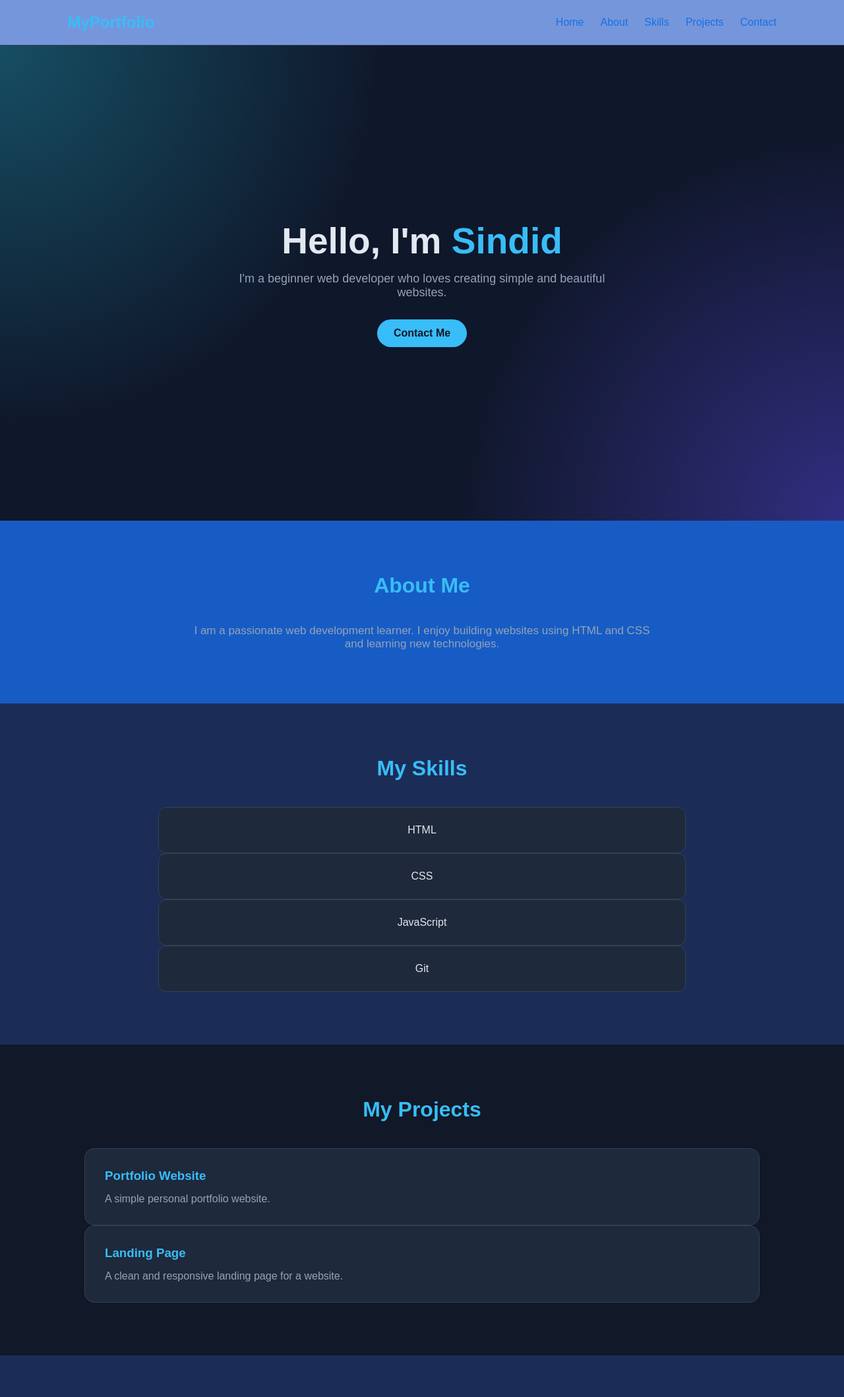
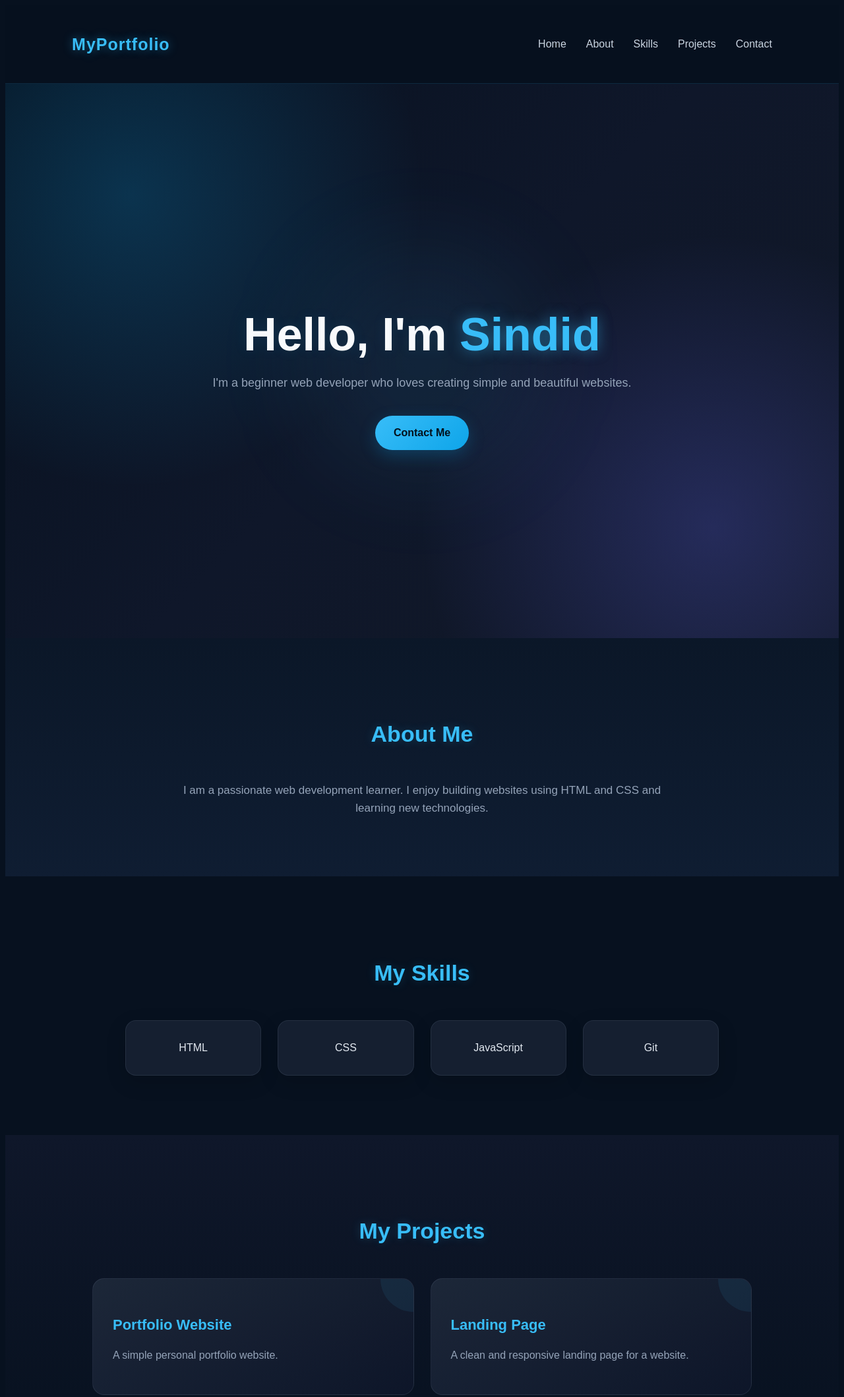
Before and after one commit to dquad90/WebE, a plain HTML site: page index.html in a window 1280 px wide. Shown: the top 2117 px of the page at 66% size. Drawn offline with Linux system fonts and the light colour scheme.

Commit message:
feature1

````diff
--- a/style.css
+++ b/style.css
@@ -1,161 +1,524 @@
+```css
+/* =========================
+   RESET
+========================= */
+
 * {
     margin: 0;
     padding: 0;
     box-sizing: border-box;
     scroll-behavior: smooth;
 }
+
 body {
-    font-family: Arial, sans-serif;
-    background: #1b2d57;
+    font-family: "Poppins", Arial, sans-serif;
+    background: #07111f;
     color: #e2e8f0;
+    line-height: 1.6;
 }
+
+
+/* =========================
+   HEADER / NAVBAR
+========================= */
+
 header {
-    background: #7696db;
-    padding: 20px 8%;
+    background: rgba(7, 17, 31, 0.75);
+    backdrop-filter: blur(15px);
+    -webkit-backdrop-filter: blur(15px);
+
+    padding: 18px 8%;
     position: sticky;
     top: 0;
-    z-index: 1;
-    border-bottom: 1px solid #334155;
+    z-index: 1000;
+
+    border-bottom: 1px solid rgba(56, 189, 248, 0.15);
 }
+
 nav {
     display: flex;
     justify-content: space-between;
     align-items: center;
 }
+
 nav h2 {
     color: #38bdf8;
+    font-size: 25px;
+    letter-spacing: 1px;
+
+    text-shadow: 0 0 15px rgba(56, 189, 248, 0.4);
 }
+
 nav ul {
     display: flex;
-    gap: 25px;
+    gap: 30px;
     list-style: none;
 }
+
 nav a {
-    color: #1471e4;
+    color: #cbd5e1;
     text-decoration: none;
-    transition: 0.3s;
+    font-weight: 500;
+    transition: 0.3s ease;
+    position: relative;
 }
+
+nav a::after {
+    content: "";
+    position: absolute;
+    width: 0;
+    height: 2px;
+    left: 50%;
+    bottom: -6px;
+    background: #38bdf8;
+    transition: 0.3s ease;
+    transform: translateX(-50%);
+}
+
 nav a:hover {
     color: #38bdf8;
 }
+
+nav a:hover::after {
+    width: 100%;
+}
+
+
+/* =========================
+   HERO SECTION
+========================= */
+
 .he {
     min-height: 90vh;
+
     display: flex;
     align-items: center;
     justify-content: center;
+
     text-align: center;
-    padding: 40px 20px;
+    padding: 60px 20px;
 
     background:
-        radial-gradient(circle at top left, #164e63, transparent 40%),
-        radial-gradient(circle at bottom right, #312e81, transparent 40%),
-        #0f172a;
+        radial-gradient(
+            circle at 15% 20%,
+            rgba(14, 165, 233, 0.22),
+            transparent 35%
+        ),
+        radial-gradient(
+            circle at 85% 80%,
+            rgba(99, 102, 241, 0.25),
+            transparent 35%
+        ),
+        linear-gradient(
+            135deg,
+            #07111f,
+            #0f172a,
+            #111827
+        );
+
+    position: relative;
+    overflow: hidden;
 }
+
+.he::before {
+    content: "";
+    position: absolute;
+
+    width: 350px;
+    height: 350px;
+
+    border-radius: 50%;
+    background: rgba(56, 189, 248, 0.08);
+
+    filter: blur(70px);
+}
+
+.he > div {
+    position: relative;
+    z-index: 2;
+}
+
 .he h1 {
-    font-size: 55px;
-    margin-bottom: 15px;
+    font-size: clamp(40px, 7vw, 70px);
+    font-weight: 700;
+    line-height: 1.1;
+
+    margin-bottom: 20px;
+
+    color: #f8fafc;
+
+    text-shadow:
+        0 0 20px rgba(56, 189, 248, 0.1);
 }
+
 .he h1 span {
     color: #38bdf8;
+
+    text-shadow:
+        0 0 20px rgba(56, 189, 248, 0.5);
 }
+
 .he p {
-    max-width: 600px;
-    margin: auto;
+    max-width: 650px;
+    margin: 0 auto 35px;
+
     color: #94a3b8;
     font-size: 18px;
-    margin-bottom: 30px;
 }
+
+
+/* =========================
+   BUTTON
+========================= */
+
 .btn {
     display: inline-block;
-    padding: 12px 25px;
-    background: #38bdf8;
-    color: #0f172a;
+
+    padding: 13px 28px;
+
+    background: linear-gradient(
+        135deg,
+        #38bdf8,
+        #0ea5e9
+    );
+
+    color: #03111d;
+
     text-decoration: none;
+
     border-radius: 30px;
-    font-weight: bold;
-    transition: 0.3s;
+
+    font-weight: 700;
+
+    box-shadow:
+        0 8px 25px rgba(14, 165, 233, 0.25);
+
+    transition: 0.3s ease;
 }
+
 .btn:hover {
-    background: #7dd3fc;
-    transform: translateY(-3px);
+    background: linear-gradient(
+        135deg,
+        #7dd3fc,
+        #38bdf8
+    );
+
+    transform: translateY(-4px);
+
+    box-shadow:
+        0 12px 35px rgba(56, 189, 248, 0.4);
 }
+
+
+/* =========================
+   GENERAL SECTIONS
+========================= */
+
 section {
-    padding: 80px 10%;
+    padding: 90px 10%;
 }
+
 section h2 {
     text-align: center;
-    font-size: 32px;
-    margin-bottom: 40px;
+
+    font-size: 34px;
+
+    margin-bottom: 45px;
+
     color: #38bdf8;
+
+    text-shadow:
+        0 0 15px rgba(56, 189, 248, 0.2);
 }
+
+
+/* =========================
+   ABOUT
+========================= */
+
 #about {
     text-align: center;
-    background: #175cc4;
+
+    background:
+        linear-gradient(
+            180deg,
+            #0b1728,
+            #0f1d32
+        );
 }
+
 #about p {
-    max-width: 700px;
+    max-width: 750px;
+
     margin: auto;
+
     color: #94a3b8;
+
     font-size: 17px;
 }
 
+
+/* =========================
+   SKILLS
+========================= */
+
 .skills-container {
-    display: center;
-    grid-template-columns: repeat(4, 1fr);
-    gap: 59px;
-    max-width: 800px;
+    display: grid;
+
+    grid-template-columns:
+        repeat(auto-fit, minmax(180px, 1fr));
+
+    gap: 25px;
+
+    max-width: 900px;
+
     margin: auto;
 }
 
 .skill {
-    background: #1e293b;
-    padding: 25px;
+    background: rgba(30, 41, 59, 0.65);
+
+    padding: 28px 20px;
+
     text-align: center;
-    border-radius: 12px;
-    border: 1px solid #334155;
-    transition: 0.3s;
+
+    border-radius: 16px;
+
+    border: 1px solid rgba(148, 163, 184, 0.12);
+
+    backdrop-filter: blur(10px);
+
+    transition: 0.3s ease;
+
+    box-shadow:
+        0 10px 30px rgba(0, 0, 0, 0.15);
 }
+
 .skill:hover {
+    transform: translateY(-8px);
+
     border-color: #38bdf8;
-    transform: translateY(-5px);
+
+    box-shadow:
+        0 15px 35px rgba(56, 189, 248, 0.15);
 }
+
+.skill h3 {
+    color: #f8fafc;
+}
+
+
+/* =========================
+   PROJECTS
+========================= */
+
 #projects {
-    background: #111827;
+    background:
+        linear-gradient(
+            180deg,
+            #0f172a,
+            #07111f
+        );
 }
 
 .projects-container {
-    display: center;
-    grid-template-columns: repeat(2, 1fr);
+    display: grid;
+
+    grid-template-columns:
+        repeat(auto-fit, minmax(280px, 1fr));
+
     gap: 25px;
+
+    max-width: 1000px;
+
+    margin: auto;
 }
+
 .project {
-    background: #1e293b;
+    background:
+        linear-gradient(
+            145deg,
+            rgba(30, 41, 59, 0.9),
+            rgba(15, 23, 42, 0.9)
+        );
+
     padding: 30px;
-    border-radius: 15px;
-    border: 1px solid #334155;
-    transition: 0.3s;
+
+    border-radius: 18px;
+
+    border: 1px solid rgba(148, 163, 184, 0.12);
+
+    transition: 0.3s ease;
+
+    position: relative;
+    overflow: hidden;
 }
+
+.project::before {
+    content: "";
+
+    position: absolute;
+
+    width: 100px;
+    height: 100px;
+
+    top: -50px;
+    right: -50px;
+
+    background: #38bdf8;
+
+    border-radius: 50%;
+
+    opacity: 0.08;
+
+    transition: 0.3s ease;
+}
+
 .project:hover {
     transform: translateY(-8px);
+
     border-color: #38bdf8;
+
+    box-shadow:
+        0 15px 40px rgba(56, 189, 248, 0.12);
 }
+
+.project:hover::before {
+    transform: scale(2);
+}
+
 .project h3 {
     color: #38bdf8;
-    margin-bottom: 15px;
+
+    margin-bottom: 12px;
+
+    font-size: 22px;
 }
+
 .project p {
     color: #94a3b8;
 }
+
+
+/* =========================
+   CONTACT
+========================= */
+
 #contact {
     text-align: center;
+
+    background:
+        radial-gradient(
+            circle at center,
+            rgba(14, 165, 233, 0.08),
+            transparent 45%
+        ),
+        #07111f;
 }
+
 #contact p {
-    margin: 10px;
+    margin: 12px;
+
     color: #94a3b8;
+
+    font-size: 16px;
 }
+
+#contact a {
+    color: #38bdf8;
+
+    text-decoration: none;
+
+    transition: 0.3s;
+}
+
+#contact a:hover {
+    color: #7dd3fc;
+}
+
+
+/* =========================
+   FOOTER
+========================= */
+
 footer {
     text-align: center;
+
     padding: 25px;
+
     background: #020617;
+
     color: #64748b;
+
+    border-top:
+        1px solid rgba(56, 189, 248, 0.1);
 }
+
+
+/* =========================
+   RESPONSIVE DESIGN
+========================= */
+
+@media (max-width: 768px) {
+
+    header {
+        padding: 16px 5%;
+    }
+
+    nav {
+        flex-direction: column;
+        gap: 15px;
+    }
+
+    nav ul {
+        gap: 18px;
+        flex-wrap: wrap;
+        justify-content: center;
+    }
+
+    section {
+        padding: 70px 6%;
+    }
+
+    .he {
+        min-height: 85vh;
+    }
+
+    .he h1 {
+        font-size: 45px;
+    }
+
+    .he p {
+        font-size: 16px;
+    }
+
+    section h2 {
+        font-size: 28px;
+    }
+}
+
+@media (max-width: 480px) {
+
+    nav h2 {
+        font-size: 21px;
+    }
+
+    nav ul {
+        gap: 14px;
+        font-size: 14px;
+    }
+
+    .he h1 {
+        font-size: 38px;
+    }
+
+    .skills-container,
+    .projects-container {
+        grid-template-columns: 1fr;
+    }
+
+    .btn {
+        padding: 12px 23px;
+    }
+}
+```
````
